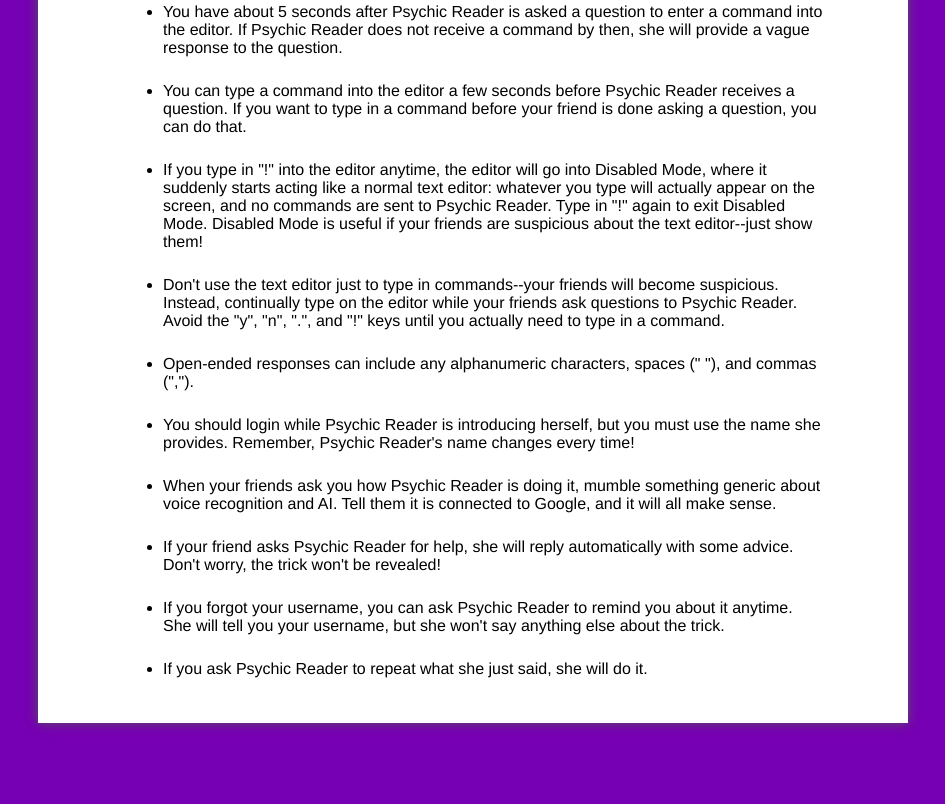
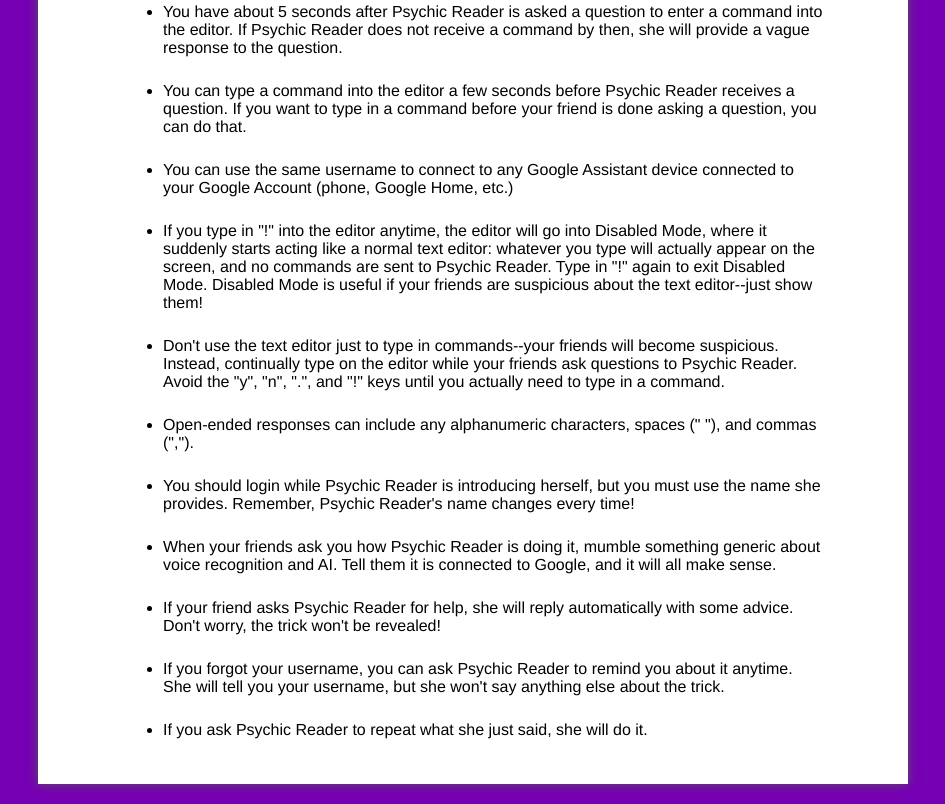
Before and after one commit to karan1149/psychic-google-assistant, a plain HTML site: page public/tutorial.html in a window 1280 px wide. Shown: the part 1734-2538 px from the top of the page, without its empty margins (167-1112 px from the left). Before the commit the page ends 2477 px from the top, so only its background shows below. Drawn offline with Linux system fonts and the light colour scheme.

Commit message:
Added tutorial bullet

```diff
--- a/public/tutorial.html
+++ b/public/tutorial.html
@@ -37,6 +37,7 @@
 		<ul>
 			<li>You have about 5 seconds after Psychic Reader is asked a question to enter a command into the editor. If Psychic Reader does not receive a command by then, she will provide a vague response to the question.</li>
 			<li>You can type a command into the editor a few seconds before Psychic Reader receives a question. If you want to type in a command before your friend is done asking a question, you can do that.</li>
+			<li>You can use the same username to connect to any Google Assistant device connected to your Google Account (phone, Google Home, etc.)</li>
 			<li>If you type in "!" into the editor anytime, the editor will go into Disabled Mode, where it suddenly starts acting like a normal text editor: whatever you type will actually appear on the screen, and no commands are sent to Psychic Reader. Type in "!" again to exit Disabled Mode. Disabled Mode is useful if your friends are suspicious about the text editor--just show them!</li>
 			<li>Don't use the text editor just to type in commands--your friends will become suspicious. Instead, continually type on the editor while your friends ask questions to Psychic Reader. Avoid the "y", "n", ".", and "!" keys until you actually need to type in a command.</li>
 			<li>Open-ended responses can include any alphanumeric characters, spaces (" "), and commas (",").</li>
```
